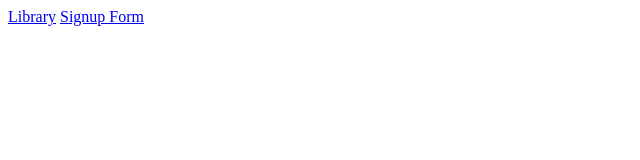
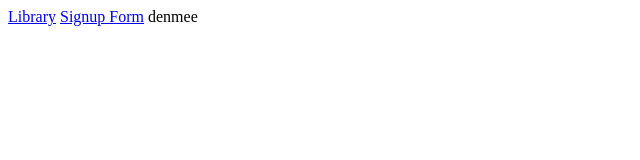
Before and after one commit to ApaydinBahadir/javaScript_NodeJS, a plain HTML site: page index.html in a window 1280 px wide. Shown: the full height of the page, 0-640 px from the left. Drawn offline with Linux system fonts and the light colour scheme.

Commit message:
Update index.html

```diff
--- a/index.html
+++ b/index.html
@@ -9,5 +9,6 @@
 <body>
     <a href="/javaScript_NodeJS/library/index.html">Library</a>
     <a href="/javaScript_NodeJS/sign-upForm/index.html">Signup Form</a>
+    denmee
 </body>
 </html>
```
